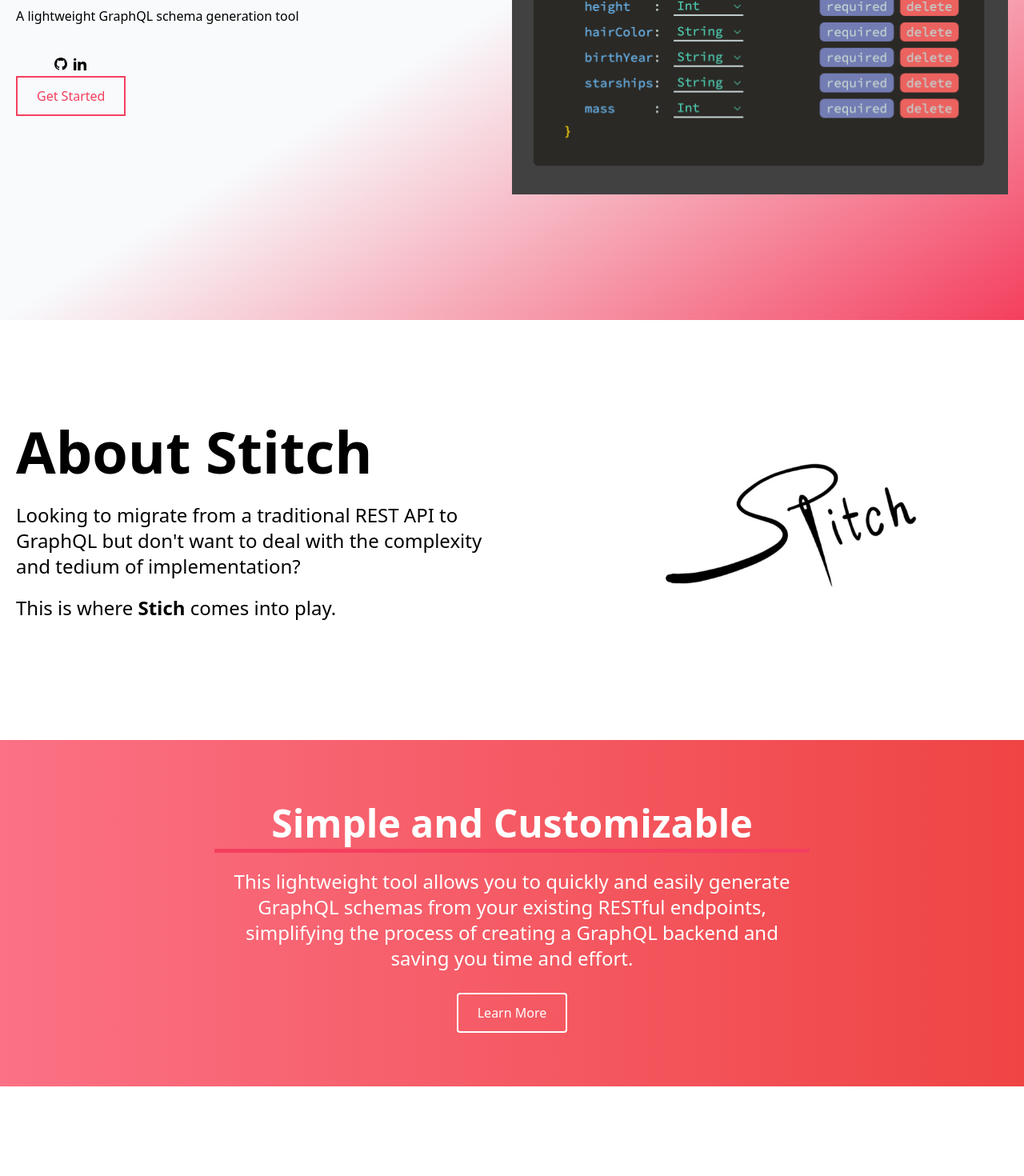
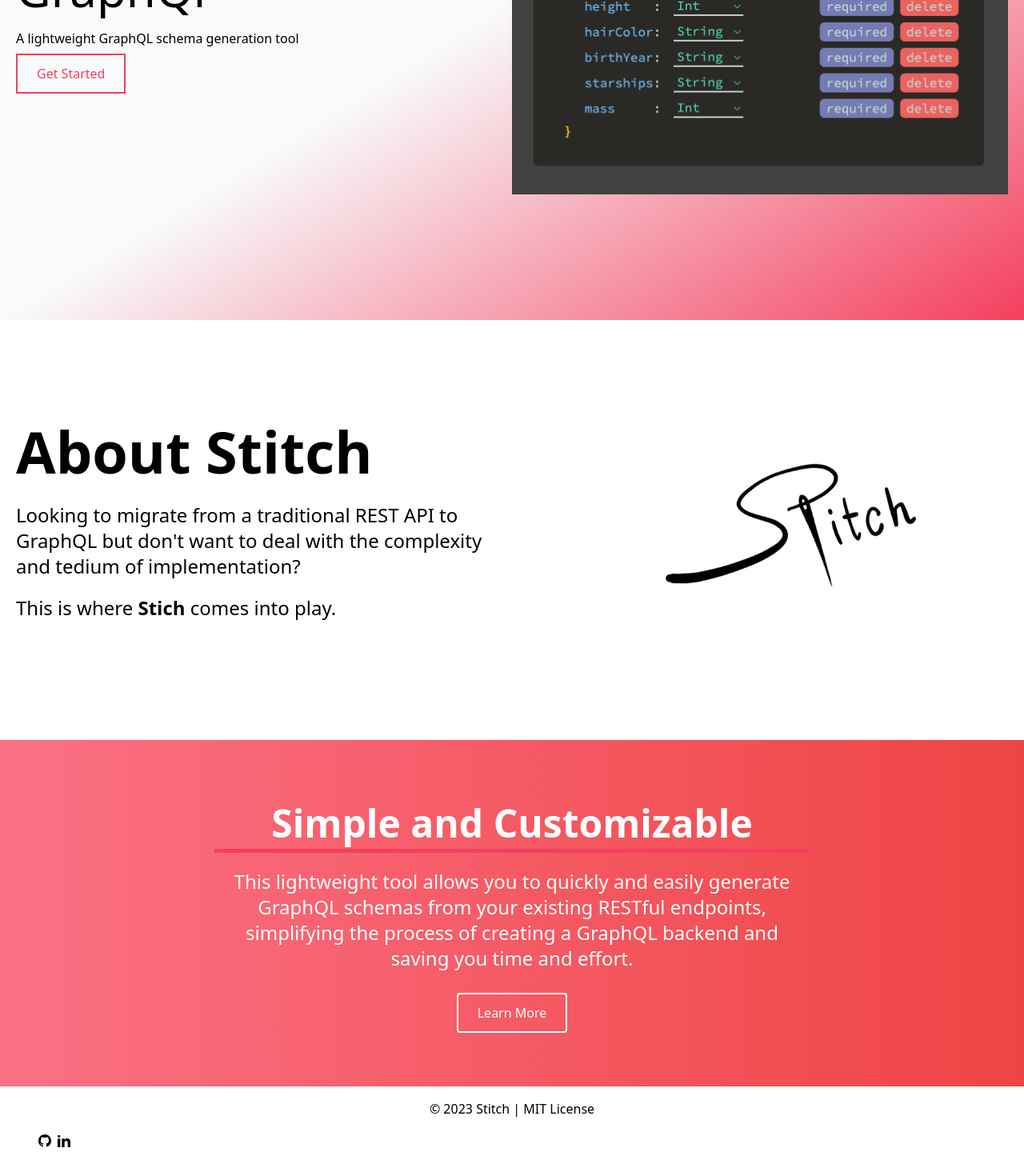
Before and after one commit to stitch-splash-page/welcome-to-stitch, a Next.js app: page / in a window 1280 px wide. Shown: the part 496-1966 px from the top of the page at 80% size. Before the commit the page ends 1910 px from the top, so only its background shows below. Built offline with nearby package versions, Linux system fonts and the light colour scheme.

Commit message:
removed git/linkedin icons on hero

```diff
--- a/components/Footer.tsx
+++ b/components/Footer.tsx
@@ -1,8 +1,30 @@
 const Footer = () => {
  return (
-
-  <div className="py-4 text-center bg-primary text-white "> &copy; 2023 Stitch | MIT License </div>
-
+  <div className="py-4 text-center bg-primary text-gray "> &copy; 2023 Stitch | MIT License
+   <div className="flex py-5">
+            <a href="#!" className="text-neutral-800 dark:text-neutral-200 pr-2 pl-12">
+        <svg
+            xmlns="http://www.w3.org/2000/svg"
+            className="h-4 w-4"
+            fill="black"
+            viewBox="0 0 24 24">
+            <path
+            d="M12 0c-6.626 0-12 5.373-12 12 0 5.302 3.438 9.8 8.207 11.387.599.111.793-.261.793-.577v-2.234c-3.338.726-4.033-1.416-4.033-1.416-.546-1.387-1.333-1.756-1.333-1.756-1.089-.745.083-.729.083-.729 1.205.084 1.839 1.237 1.839 1.237 1.07 1.834 2.807 1.304 3.492.997.107-.775.418-1.305.762-1.604-2.665-.305-5.467-1.334-5.467-5.931 0-1.311.469-2.381 1.236-3.221-.124-.303-.535-1.524.117-3.176 0 0 1.008-.322 3.301 1.23.957-.266 1.983-.399 3.003-.404 1.02.005 2.047.138 3.006.404 2.291-1.552 3.297-1.23 3.297-1.23.653 1.653.242 2.874.118 3.176.77.84 1.235 1.911 1.235 3.221 0 4.609-2.807 5.624-5.479 5.921.43.372.823 1.102.823 2.222v3.293c0 .319.192.694.801.576 4.765-1.589 8.199-6.086 8.199-11.386 0-6.627-5.373-12-12-12z" />
+        </svg>
+        </a>
+            {" "}
+            <a href="#!" className="mr-3 text-gray">
+        <svg
+            xmlns="http://www.w3.org/2000/svg"
+            className="h-4 w-4"
+            fill="black"
+            viewBox="0 0 24 24">
+            <path
+            d="M4.98 3.5c0 1.381-1.11 2.5-2.48 2.5s-2.48-1.119-2.48-2.5c0-1.38 1.11-2.5 2.48-2.5s2.48 1.12 2.48 2.5zm.02 4.5h-5v16h5v-16zm7.982 0h-4.968v16h4.969v-8.399c0-4.67 6.029-5.052 6.029 0v8.399h4.988v-10.131c0-7.88-8.922-7.593-11.018-3.714v-2.155z" />
+        </svg>
+        </a>
+            </div>
+  </div>
   );
 }
 export default Footer;
--- a/components/Hero.tsx
+++ b/components/Hero.tsx
@@ -15,29 +15,6 @@
             <p className="py-5">
             A lightweight GraphQL schema generation tool
             </p>
-            <div className="flex py-5">
-            <a href="#!" className="text-neutral-800 dark:text-neutral-200 pr-2 pl-12">
-        <svg
-            xmlns="http://www.w3.org/2000/svg"
-            className="h-4 w-4"
-            fill="black"
-            viewBox="0 0 24 24">
-            <path
-            d="M12 0c-6.626 0-12 5.373-12 12 0 5.302 3.438 9.8 8.207 11.387.599.111.793-.261.793-.577v-2.234c-3.338.726-4.033-1.416-4.033-1.416-.546-1.387-1.333-1.756-1.333-1.756-1.089-.745.083-.729.083-.729 1.205.084 1.839 1.237 1.839 1.237 1.07 1.834 2.807 1.304 3.492.997.107-.775.418-1.305.762-1.604-2.665-.305-5.467-1.334-5.467-5.931 0-1.311.469-2.381 1.236-3.221-.124-.303-.535-1.524.117-3.176 0 0 1.008-.322 3.301 1.23.957-.266 1.983-.399 3.003-.404 1.02.005 2.047.138 3.006.404 2.291-1.552 3.297-1.23 3.297-1.23.653 1.653.242 2.874.118 3.176.77.84 1.235 1.911 1.235 3.221 0 4.609-2.807 5.624-5.479 5.921.43.372.823 1.102.823 2.222v3.293c0 .319.192.694.801.576 4.765-1.589 8.199-6.086 8.199-11.386 0-6.627-5.373-12-12-12z" />
-        </svg>
-        </a>
-            {" "}
-            <a href="#!" className="mr-3 text-gray">
-        <svg
-            xmlns="http://www.w3.org/2000/svg"
-            className="h-4 w-4"
-            fill="black"
-            viewBox="0 0 24 24">
-            <path
-            d="M4.98 3.5c0 1.381-1.11 2.5-2.48 2.5s-2.48-1.119-2.48-2.5c0-1.38 1.11-2.5 2.48-2.5s2.48 1.12 2.48 2.5zm.02 4.5h-5v16h5v-16zm7.982 0h-4.968v16h4.969v-8.399c0-4.67 6.029-5.052 6.029 0v8.399h4.988v-10.131c0-7.88-8.922-7.593-11.018-3.714v-2.155z" />
-        </svg>
-        </a>
-            </div>
             <Link className=" btn bg-accent border-2 border-rose-500 font-ui-sans-serif text-rose-500 px-6 py-3 hover:bg-transparent "
             href='/'>
                 Get Started
--- a/components/Navbar.tsx
+++ b/components/Navbar.tsx
@@ -36,9 +36,11 @@
                 Contact US
               </li>
             </Link>
-            <Link href='/github'>
-              <li className='ml-10 font-ui-sans-serif uppercase hover:border-b text-sm'>GitHub</li>
-            </Link>
+            <div>
+
+            </div>
+              <li className='ml-10 font-ui-sans-serif uppercase hover:border-b text-sm'> <a href="https://github.com/oslabs-beta/stitch">GitHub</a></li>
+
             <Link href='/npm'>
               <li className='ml-10 font-ui-sans-serif uppercase hover:border-b text-sm'>npm</li>
             </Link>
--- a/components/Text-Container.tsx
+++ b/components/Text-Container.tsx
@@ -10,7 +10,7 @@
         </h2>
         <p className="pb-5 text-2xl"> This lightweight tool allows you to quickly and easily generate GraphQL schemas from your existing RESTful endpoints, simplifying the process of creating a GraphQL backend and saving you time and effort.</p>
         <div className="pt-5">
-            <Link className="bg-accent rounded border-2 border-white font-ui-sans-serif text-white px-6 py-3 hover:bg-transparent " href='/'>
+            <Link className="bg-accent rounded border-2 border-white font-ui-sans-serif text-white px-6 py-3 hover:bg-transparent " href='/docs'>
             Learn More
         </Link>
         </div>
--- a/src/pages/contact-us.tsx
+++ b/src/pages/contact-us.tsx
@@ -0,0 +1,6 @@
+import React from "react"
+const ContactUs = () => {
+    return (
+
+)
+}
```
Also changed, not shown: src/pages/demo.tsx (added).
